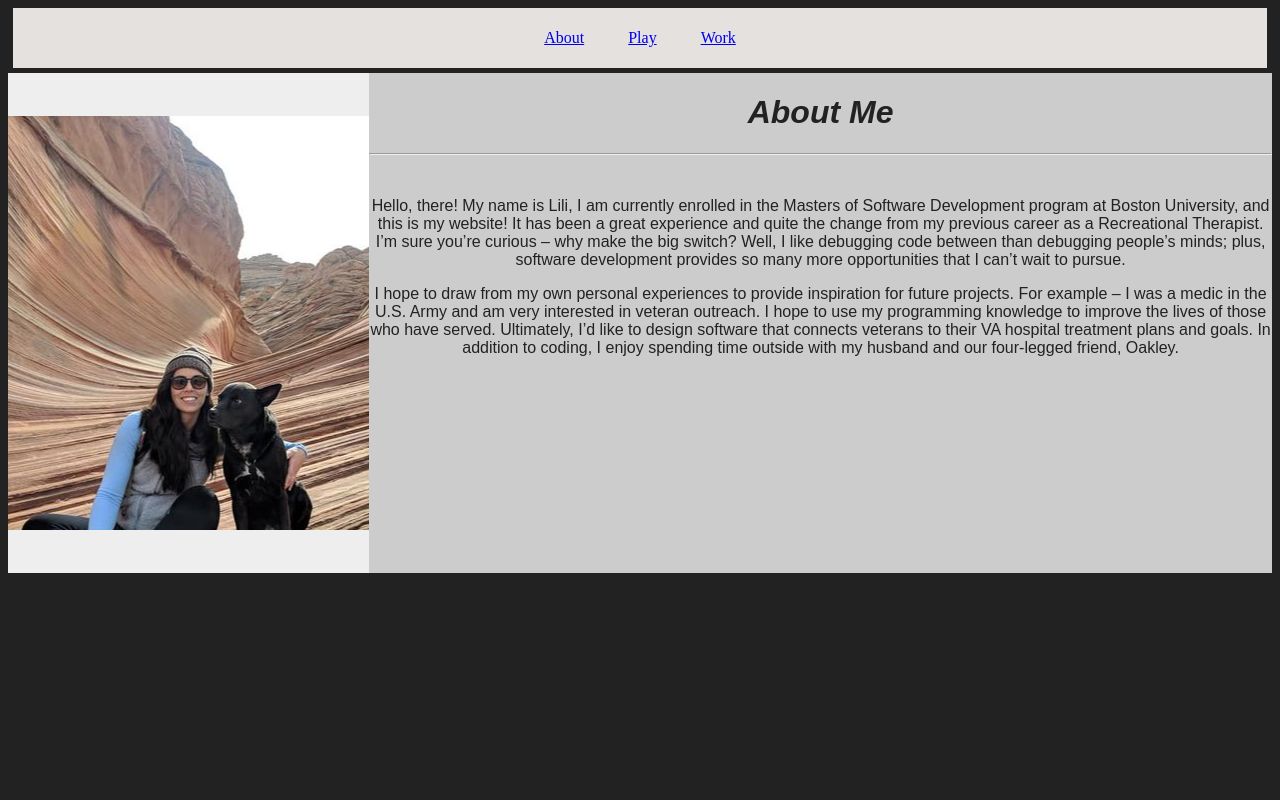
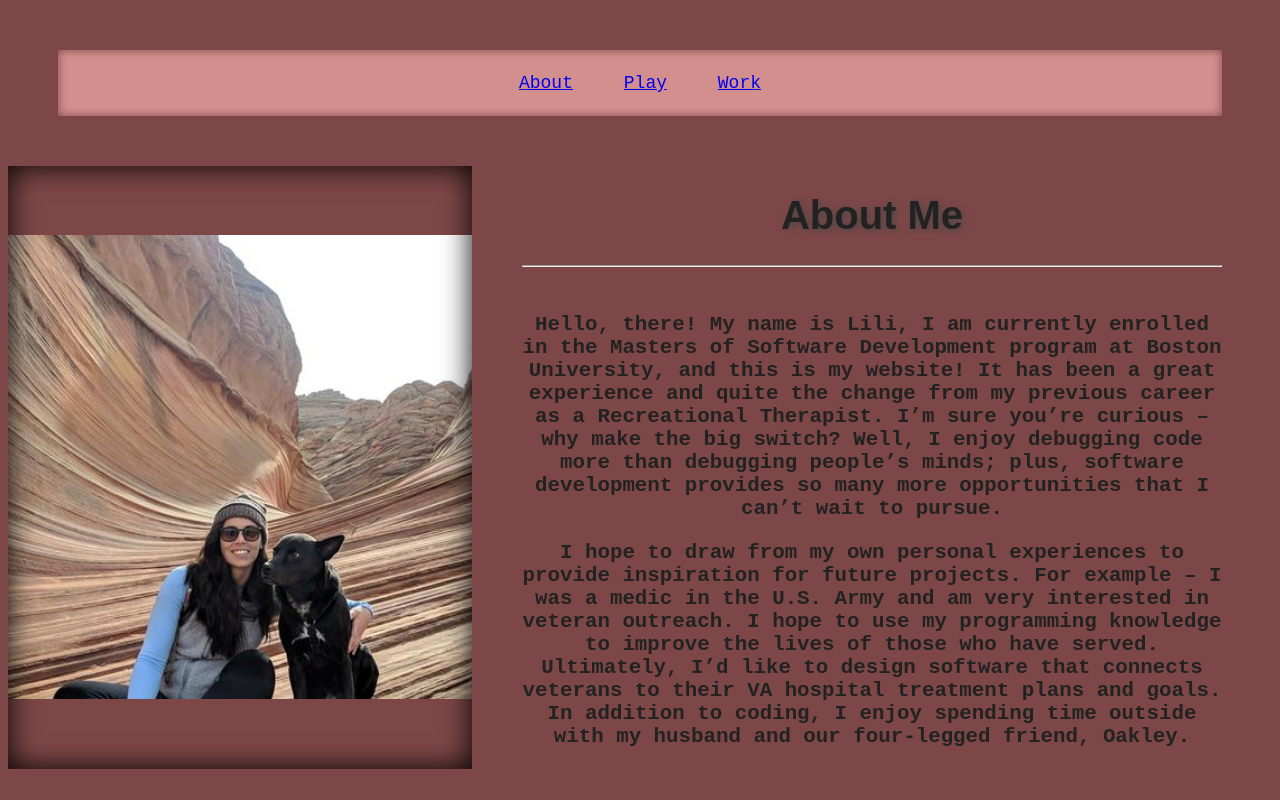
Before and after one commit to LiliTeeters/BU-CS601, a plain HTML site: page Week2/index.html in a window 1280 px wide. Drawn offline with Linux system fonts and the light colour scheme.

Commit message:
background color, text, shadows

```diff
--- a/Week2/index.css
+++ b/Week2/index.css
@@ -1,12 +1,27 @@
 body {
-  background-color: #222;
+  background-color: #7e4747;
+}
+
+h1{
+  font-family:fantasy;
+  font-size: 250%;
+  text-shadow: 2px 2px 7px rgb(73, 71, 71);
+}
+
+p {
+  font-size: 130%;
+  font-weight: bold;
 }
 
 #nav {
-  background-color: rgb(228, 225, 222);
+  background-color: #d38e8e;
+  width: auto;
   padding: 5px;
-  margin: 5px;
+  margin: 50px;
   text-align: center;
+  font-family: 'Courier New', Courier;
+  font-size: large;
+  box-shadow: inset 0 0 10px #7e4747;
 }
 
 li {
@@ -17,22 +32,24 @@ li {
 .parent {
   display: flex;
   height: 100%;
-  font-family: arial, sans-serif;
+  font-family: "Courier New", Courier;
 }
 
 .left {
   width: 40%;
-  /*padding: 2em;*/
-  color: #ffffff;
-  background: #eeeeee;
+  padding: 2em;
+  background-color: #7e4747;
+  box-shadow: inset 0 0 30px;
   min-height: 500px;
 }
 
 .right {
-  width: 100%;
+  width: 70%;
   color: #222;
-  background: #ccc;
+  background: #7e4747;
   text-align: center;
+  padding-left: 50px;
+  padding-right: 50px;
 }
 
 @media screen and (max-width: 600px){
@@ -47,9 +64,7 @@ li {
   }
 
   .right {
-    background: #bbd156;
+    background: #7e4747;
   }
 
-
-
 }
--- a/Week2/index.html
+++ b/Week2/index.html
@@ -16,19 +16,19 @@
 
         <div class="parent">
             <div class="left" style="background-image: url(theWave.jpg);
-            background-repeat: no-repeat; background-position: 50% 50%; background-size: auto;">
+            background-repeat: no-repeat; background-position: 50% 50%; background-size: 100%;">
 
 
             </div>
 
             <div class="right">
-                <H1><i>About Me</i></H1>
+                <H1>About Me</H1>
                 <hr />
 
                 <br>
 
                 <!--two paragraphs about self-->
-                <p>Hello, there! My name is Lili, I am currently enrolled in the Masters of Software Development program at Boston University, and this is my website! It has been a great experience and quite the change from my previous career as a Recreational Therapist. I’m sure you’re curious – why make the big switch? Well, I like debugging code between than debugging people’s minds; plus, software development provides so many more opportunities that I can’t wait to pursue. </p>
+                <p>Hello, there! My name is Lili, I am currently enrolled in the Masters of Software Development program at Boston University, and this is my website! It has been a great experience and quite the change from my previous career as a Recreational Therapist. I’m sure you’re curious – why make the big switch? Well, I enjoy debugging code more than debugging people’s minds; plus, software development provides so many more opportunities that I can’t wait to pursue. </p>
                 <p>I hope to draw from my own personal experiences to provide inspiration for future projects. For example – I was a medic in the U.S. Army and am very interested in veteran outreach. I hope to use my programming knowledge to improve the lives of those who have served. Ultimately, I’d like to design software that connects veterans to their VA hospital treatment plans and goals. In addition to coding, I enjoy spending time outside with my husband and our four-legged friend, Oakley. </p>
             </div>
         </div>
```
Also changed, not shown: Week2/hobbies.html (+1 -5 lines), Week2/professional.html (+1 -1 lines), 1 other file.
